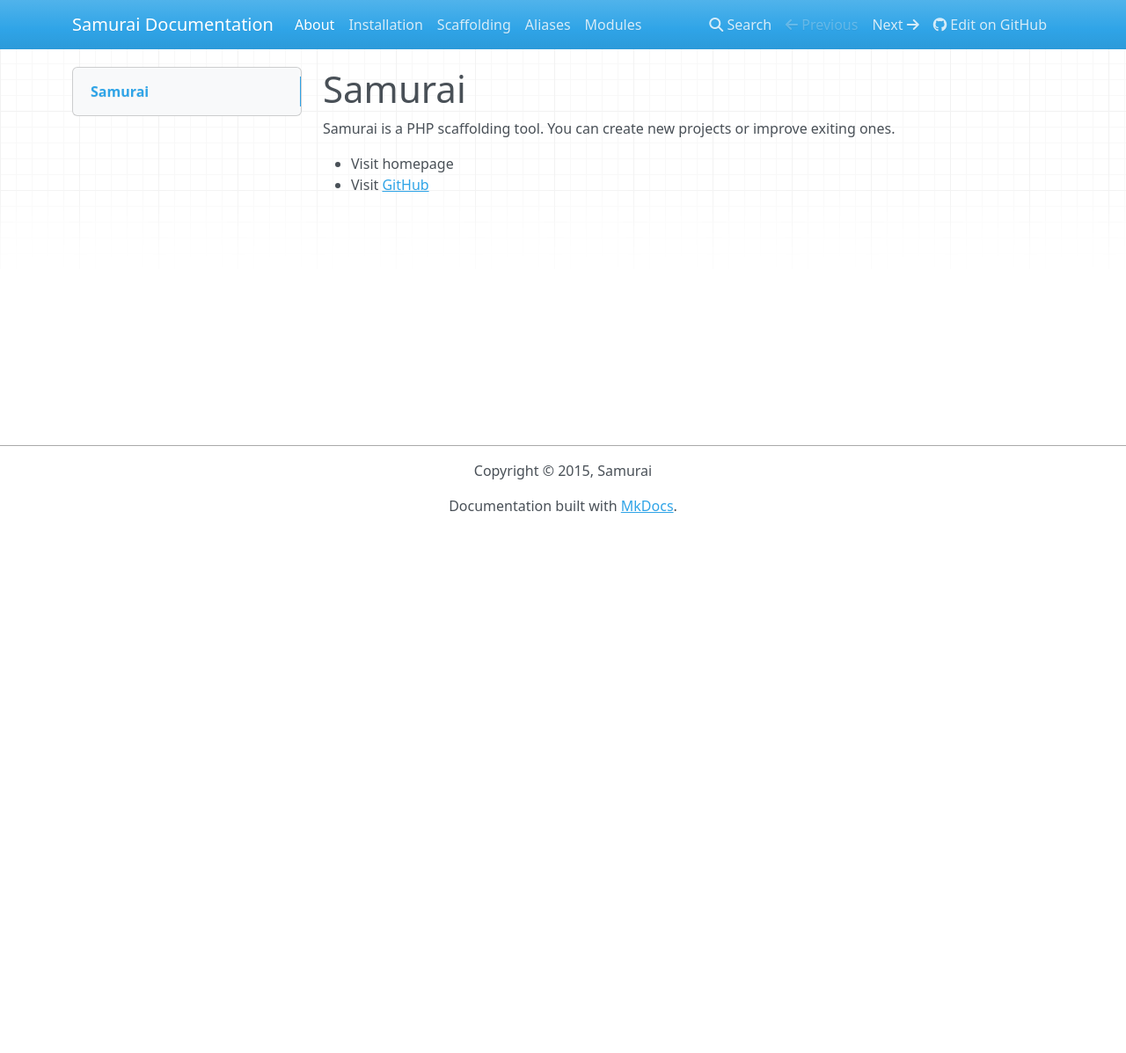
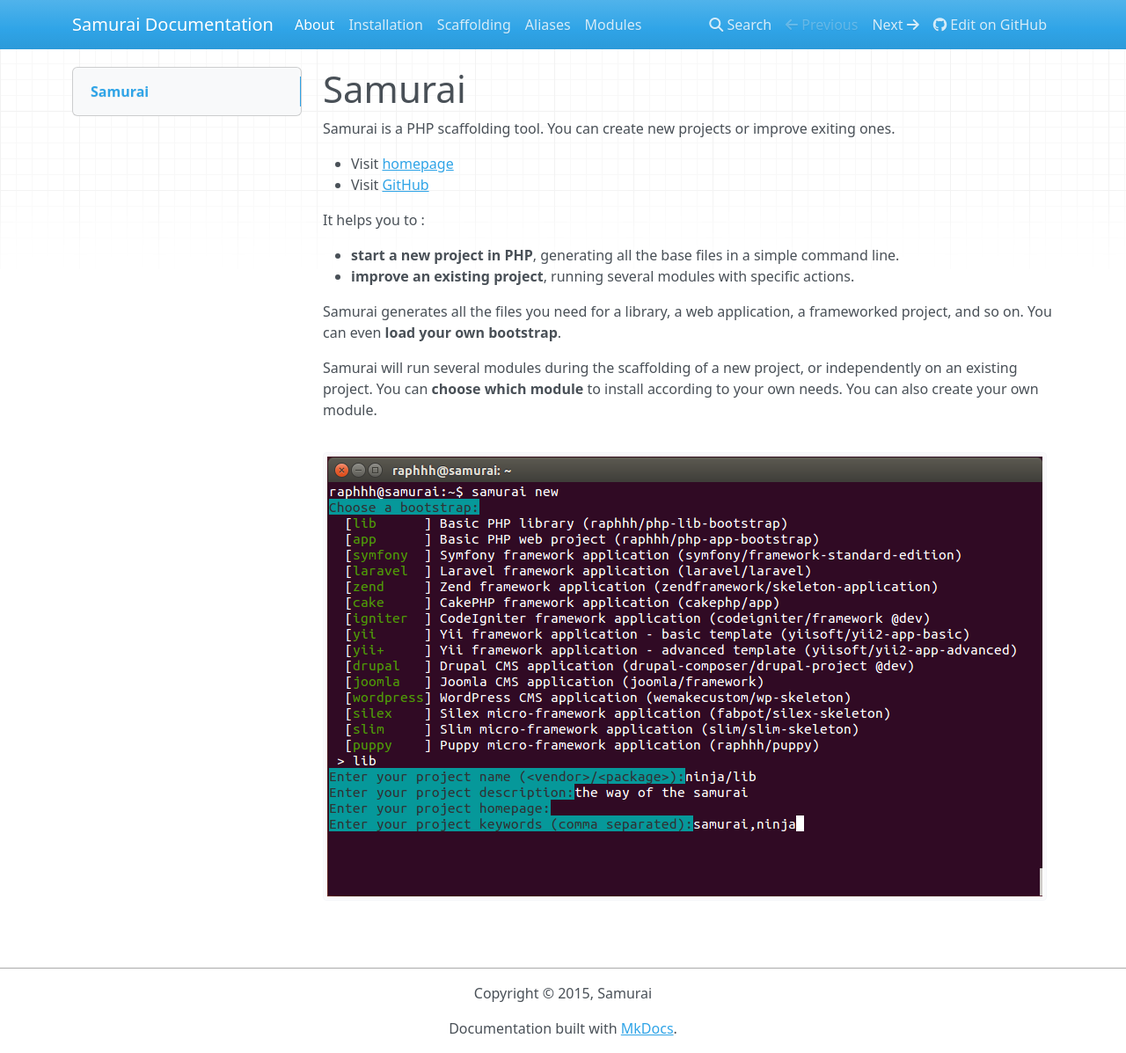
Before and after one commit to Raphhh/samurai, an MkDocs documentation site: the page built from doc/user-guide/index.md, in a window 1280 px wide and 1197 px high. Shown: the whole window at 88% size. Built offline with MkDocs 1.6.1, drawn with Linux system fonts in a browser that asks for light colours; nearby versions of some CDN libraries; old or Windows-style settings are respelled for this version of MkDocs.

Commit message:
complete doc

```diff
--- a/doc/user-guide/index.md
+++ b/doc/user-guide/index.md
@@ -2,5 +2,20 @@
 
 Samurai is a PHP scaffolding tool. You can create new projects or improve exiting ones.
 
- - Visit homepage
+ - Visit [homepage](http://samuraiphp.com/)
  - Visit [GitHub](https://github.com/Raphhh/samurai/)
+
+
+It helps you to :
+
+ - **start a new project in PHP**, generating all the base files in a simple command line.
+ - **improve an existing project**, running several modules with specific actions.
+
+Samurai generates all the files you need for a library, a web application, a frameworked project, and so on.
+You can even **load your own bootstrap**.
+
+Samurai will run several modules during the scaffolding of a new project, or independently on an existing project.
+You can **choose which module** to install according to your own needs.
+You can also create your own module.
+
+![Samurai during project scaffolding](https://raw.githubusercontent.com/Raphhh/samurai/master/doc/samurai-new.png)
```
